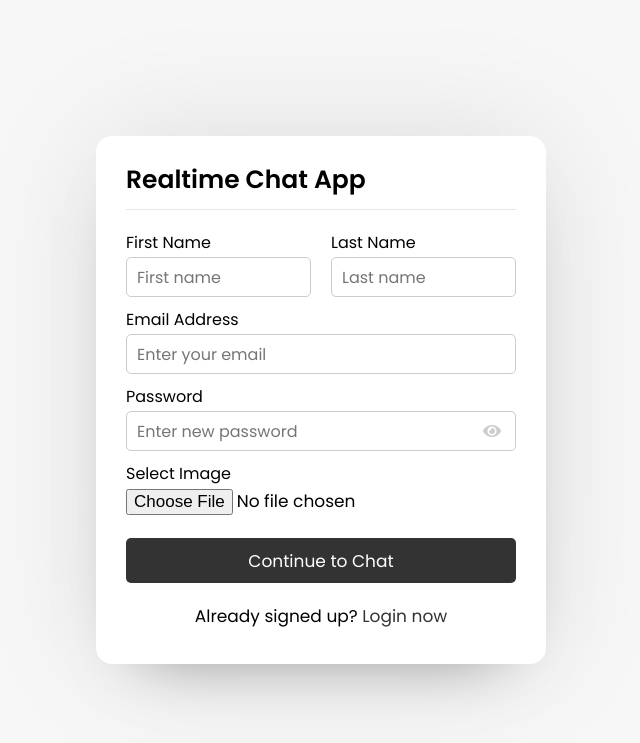
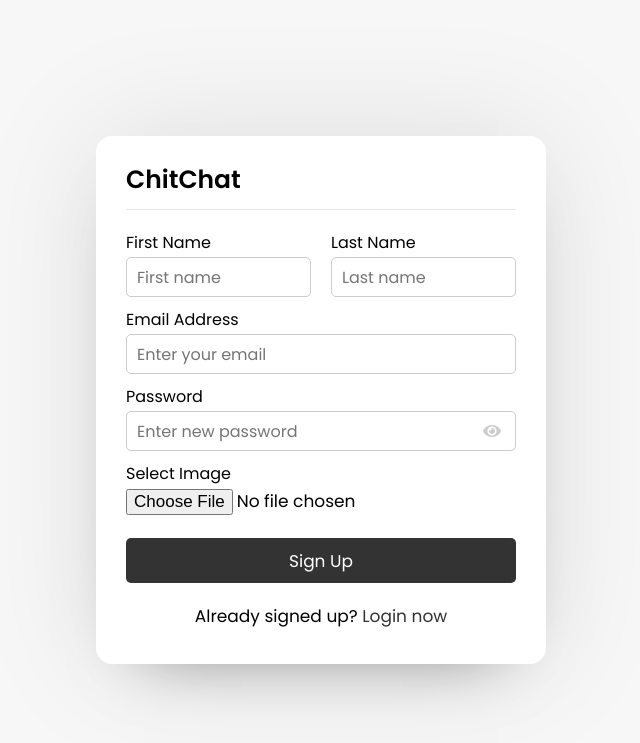
Before and after one commit to ilviborici/chitchat, a PHP site: page / in a window 1280 px wide. Shown: the top 743 px of the page, without its empty margins (319-959 px from the left). Run offline with PHP 8.4, Linux system fonts and the light colour scheme.

Commit message:
Update index.php

```diff
--- a/index.php
+++ b/index.php
@@ -9,7 +9,7 @@
 <body>
   <div class="wrapper">
     <section class="form signup">
-      <header>Realtime Chat App</header>
+      <header>ChitChat</header>
       <form action="#" method="POST" enctype="multipart/form-data" autocomplete="off">
         <div class="error-text"></div>
         <div class="name-details">
@@ -36,7 +36,7 @@
           <input type="file" name="image" accept="image/x-png,image/gif,image/jpeg,image/jpg" required>
         </div>
         <div class="field button">
-          <input type="submit" name="submit" value="Continue to Chat">
+          <input type="submit" name="submit" value="Sign Up">
         </div>
       </form>
       <div class="link">Already signed up? <a href="login.php">Login now</a></div>
```
